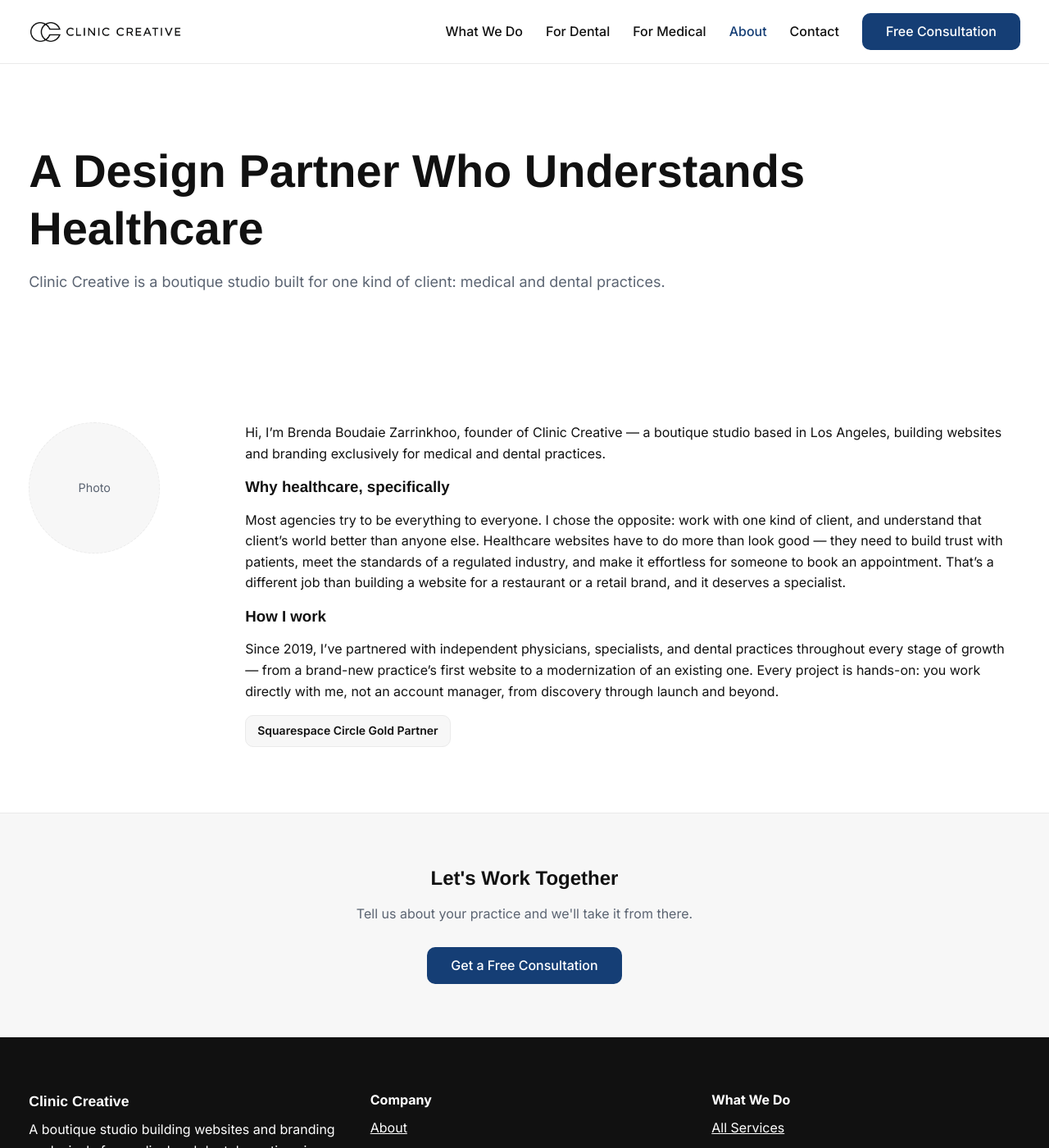
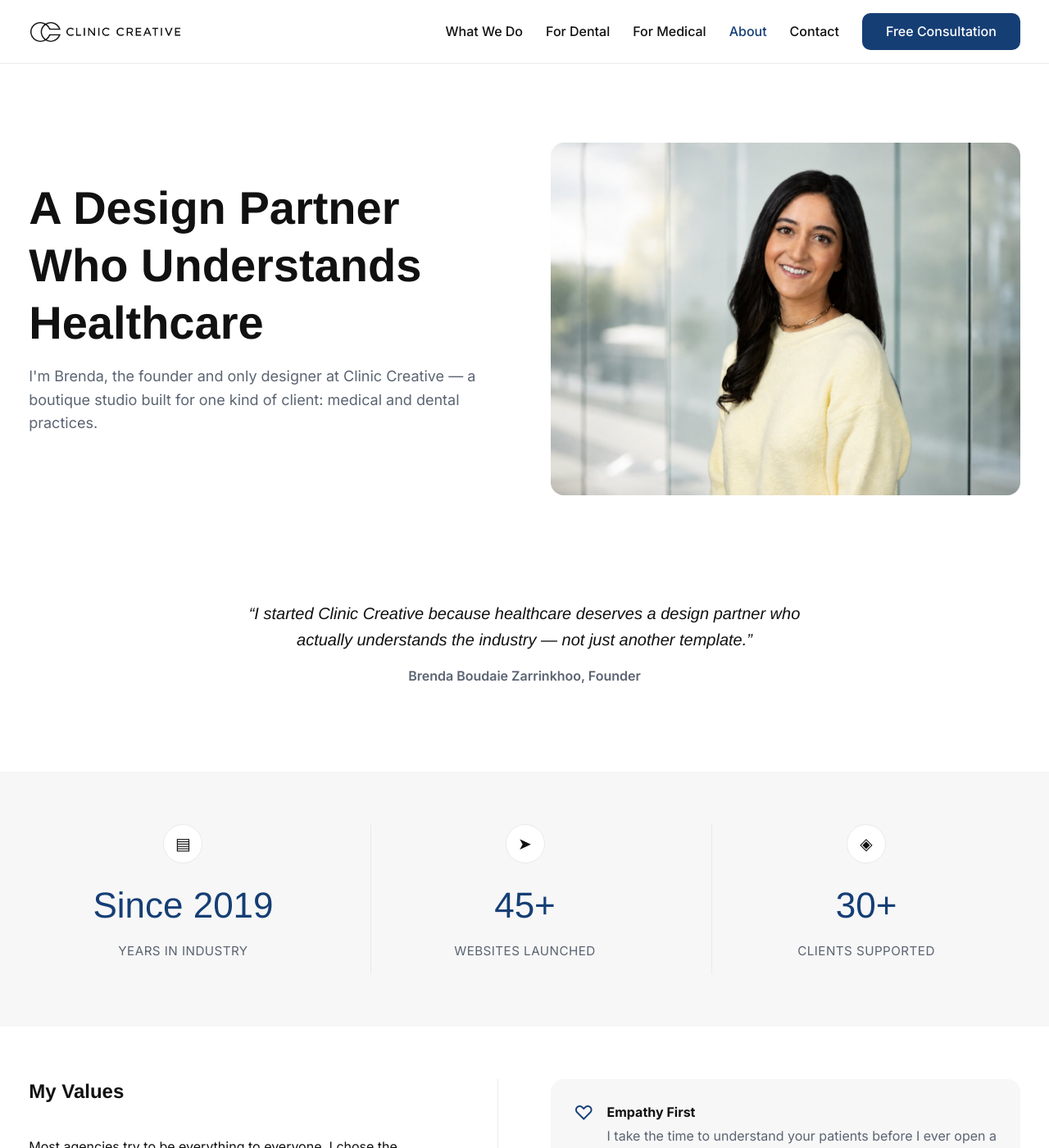
Before and after one commit to brendaboudaie/clinic-creative, a Jekyll site: the page built from about.md, in a window 1280 px wide and 1400 px high. Shown: the whole window at 82% size. Built offline with Jekyll 4.4.1, drawn with Linux system fonts in a browser that asks for light colours; some of the changed text lies outside the part shown.

Commit message:
Redesign About page: split hero, quote, stats, and values section
- Hero now matches the homepage's split layout (title/subtitle left,
  real headshot right instead of a placeholder box, 4:3 crop biased to
  the top so the face is never cut off)
- Added a centered mission-statement quote section
- Reused the homepage's "By the Numbers" stats strip
- Replaced the old single bio block with a two-column closing section:
  condensed bio + trust badge on the left (with a faded divider), three
  stacked "My Values" cards (icon + text, light gray background) on the
  right
- Added the value-card and values-grid components to the shared design
  system (_components.scss / _layout.scss)

Co-Authored-By: Claude Sonnet 5 <noreply@anthropic.com>

```diff
--- a/_layouts/about.html
+++ b/_layouts/about.html
@@ -3,32 +3,94 @@ layout: default
 ---
 {% comment %}
   _layouts/about.html
-  The About page (about.md). Front matter it reads:
+  The About page (about.md), in four sections:
 
-    title / description: SEO fields
-    headline / subheadline: hero copy
-    badge_text:              trust-signal badge text (e.g. Squarespace Circle
-                              Gold Partner) — rendered as a text badge since
-                              no badge image asset exists yet
-    cta:                    { title, text, primary_text, primary_url,
-                              secondary_text, secondary_url }
+    1. Split hero  - title/subtitle left, headshot right (same
+       hero--split pattern as the homepage)
+    2. A centered mission-statement quote
+    3. The same "By the Numbers" stats strip used on the homepage
+    4. A two-column close: the page's Markdown bio on the left (with a
+       faded vertical divider), three stacked value cards on the right
 
-  Bio copy itself is the page's Markdown body ({{ content }}).
+  Front matter it reads:
+    title / description:  SEO fields
+    hero:                 { title, subtitle, image, image_alt, image_note }
+                          - image is a real photo path (e.g.
+                          /assets/images/brenda-headshot.jpg); if unset,
+                          falls back to a placeholder box showing
+                          image_note
+    quote / quote_author:  centered quote section (quote_author optional)
+    stats:                array of { number, label, icon } - same shape as
+                          home.html's "By the Numbers"
+    values:               { title, cards: [{ icon, title, text }] } - cards
+                          render in the right-hand column; the left column
+                          is the page's Markdown body
+    badge_text:            trust-signal badge (e.g. Squarespace Circle Gold
+                          Partner), shown under the bio
+    cta:                  { title, text, primary_text, primary_url,
+                            secondary_text, secondary_url }
 {% endcomment %}
-{% include hero.html
-   title=page.headline
-   subtitle=page.subheadline
-   style="hero--audience" %}
 
+{% if page.hero %}
+<section class="hero hero--split">
+  <div class="container hero__grid">
+    <div class="hero__inner">
+      {% if page.hero.title %}<h1 class="hero__title">{{ page.hero.title }}</h1>{% endif %}
+      {% if page.hero.subtitle %}<p class="hero__subtitle">{{ page.hero.subtitle }}</p>{% endif %}
+    </div>
+    {% if page.hero.image %}
+    {%- assign hero_image_alt = page.hero.image_alt | default: "Headshot" -%}
+    <img class="hero-photo" src="{{ page.hero.image | relative_url }}" alt="{{ hero_image_alt }}">
+    {% else %}
+    <div class="placeholder-box placeholder-box--tall" aria-hidden="true">
+      {{ page.hero.image_note | default: "Headshot placeholder — add a real photo at assets/images/ when available" }}
+    </div>
+    {% endif %}
+  </div>
+</section>
+{% endif %}
+
+{% if page.quote %}
 <section class="section fade-in-up">
-  <div class="container about-grid">
-    <div class="placeholder-box placeholder-box--avatar" aria-hidden="true">Photo</div>
-    <div class="content-width">
+  <div class="container">
+    <blockquote class="testimonial">
+      <p>&ldquo;{{ page.quote }}&rdquo;</p>
+      {% if page.quote_author %}<cite>{{ page.quote_author }}</cite>{% endif %}
+    </blockquote>
+  </div>
+</section>
+{% endif %}
+
+{% if page.stats %}
+<section class="section section--alt fade-in-up">
+  <div class="container">
+    {% include stats.html stats=page.stats %}
+  </div>
+</section>
+{% endif %}
+
+{% if page.values %}
+<section class="section fade-in-up">
+  <div class="container values-grid">
+    <div class="values-intro">
+      {% if page.values.title %}<h2 class="section__title">{{ page.values.title }}</h2>{% endif %}
       {{ content }}
       {% if page.badge_text %}<p><span class="badge">{{ page.badge_text }}</span></p>{% endif %}
     </div>
+    <div class="values-list">
+      {% for item in page.values.cards %}
+      <div class="value-card">
+        <span class="value-card__icon" aria-hidden="true">{{ item.icon | escape }}</span>
+        <div>
+          <p class="value-card__title">{{ item.title }}</p>
+          <p class="value-card__text">{{ item.text }}</p>
+        </div>
+      </div>
+      {% endfor %}
+    </div>
   </div>
 </section>
+{% endif %}
 
 {% if page.cta %}
 {% include cta-block.html
--- a/_sass/_components.scss
+++ b/_sass/_components.scss
@@ -70,6 +70,16 @@
     grid-template-columns: minmax(0, 1fr) minmax(0, 1fr);
     gap: var(--space-xl);
   }
+}
+
+// A real photo used in place of the placeholder box in a split hero
+// (e.g. the About page headshot).
+.hero-photo {
+  width: 100%;
+  aspect-ratio: 4 / 3;
+  object-fit: cover;
+  object-position: center top;
+  border-radius: var(--radius-md);
 }
 
 // Placeholder boxes ------------------------------------------------------
@@ -220,6 +230,35 @@ a.card:focus-visible {
 }
 
 .checklist__text {
+  color: var(--color-text-muted);
+  margin-bottom: 0;
+}
+
+// Value cards (About page) ------------------------------------------------
+
+.value-card {
+  display: flex;
+  align-items: flex-start;
+  gap: var(--space-sm);
+  padding: var(--space-md);
+  border-radius: var(--radius-md);
+  background-color: var(--color-background-alt);
+}
+
+.value-card__icon {
+  flex-shrink: 0;
+  margin-top: 0.1em;
+  font-size: 1.5rem;
+  line-height: 1;
+  color: var(--color-primary);
+}
+
+.value-card__title {
+  font-weight: 700;
+  margin-bottom: 0.2em;
+}
+
+.value-card__text {
   color: var(--color-text-muted);
   margin-bottom: 0;
 }
--- a/_sass/_layout.scss
+++ b/_sass/_layout.scss
@@ -325,6 +325,31 @@ body.nav-open {
   }
 }
 
+// About page's closing section: bio text (left) + stacked value cards
+// (right), split by a faded vertical rule on desktop.
+.values-grid {
+  display: grid;
+  gap: var(--space-lg);
+
+  @media (min-width: $breakpoint-md) {
+    grid-template-columns: minmax(0, 1fr) minmax(0, 1fr);
+    gap: var(--space-xl);
+  }
+}
+
+.values-intro {
+  @media (min-width: $breakpoint-md) {
+    padding-right: var(--space-xl);
+    border-right: 1px solid var(--color-border);
+  }
+}
+
+.values-list {
+  display: flex;
+  flex-direction: column;
+  gap: var(--space-md);
+}
+
 // Card grid ------------------------------------------------------------
 
 .card-grid {
--- a/about.md
+++ b/about.md
@@ -1,9 +1,36 @@
 ---
 layout: about
 title: About
-description: "Meet Clinic Creative — a boutique studio in Los Angeles building websites and branding exclusively for medical and dental practices."
-headline: "A Design Partner Who Understands Healthcare"
-subheadline: "Clinic Creative is a boutique studio built for one kind of client: medical and dental practices."
+description: "Meet Brenda, the founder of Clinic Creative — a boutique studio in Los Angeles building websites and branding exclusively for medical and dental practices."
+hero:
+  title: "A Design Partner Who Understands Healthcare"
+  subtitle: "I'm Brenda, the founder and only designer at Clinic Creative — a boutique studio built for one kind of client: medical and dental practices."
+  image: /assets/images/brenda-headshot.jpg
+  image_alt: "Brenda Boudaie Zarrinkhoo, founder of Clinic Creative"
+quote: "I started Clinic Creative because healthcare deserves a design partner who actually understands the industry — not just another template."
+quote_author: "Brenda Boudaie Zarrinkhoo, Founder"
+stats:
+  - number: "Since 2019"
+    label: "Years in Industry"
+    icon: "▤"
+  - number: "45+"
+    label: "Websites Launched"
+    icon: "➤"
+  - number: "30+"
+    label: "Clients Supported"
+    icon: "◈"
+values:
+  title: "My Values"
+  cards:
+    - icon: "♡"
+      title: "Empathy First"
+      text: "I take the time to understand your patients before I ever open a design file."
+    - icon: "⌖"
+      title: "Honest Communication"
+      text: "No jargon, no upsells you don't need — just straight answers about what your practice actually needs."
+    - icon: "✎"
+      title: "Obsessed with the Details"
+      text: "From load times to line spacing, I sweat the small stuff so your site feels as polished as your practice."
 badge_text: "Squarespace Circle Gold Partner"
 cta:
   title: "Let's Work Together"
@@ -14,24 +41,13 @@ cta:
 
 <!-- DRAFT COPY — replace with Brenda's real bio before launch. -->
 
-Hi, I'm Brenda Boudaie Zarrinkhoo, founder of Clinic Creative — a boutique
-studio based in Los Angeles, building websites and branding exclusively
-for medical and dental practices.
-
-### Why healthcare, specifically
-
 Most agencies try to be everything to everyone. I chose the opposite:
 work with one kind of client, and understand that client's world better
-than anyone else. Healthcare websites have to do more than look
-good — they need to build trust with patients, meet the standards of a
-regulated industry, and make it effortless for someone to book an
-appointment. That's a different job than building a website for a
-restaurant or a retail brand, and it deserves a specialist.
-
-### How I work
+than anyone else.
 
 Since 2019, I've partnered with independent physicians, specialists, and
-dental practices throughout every stage of growth — from a brand-new
-practice's first website to a modernization of an existing one. Every
-project is hands-on: you work directly with me, not an account manager,
-from discovery through launch and beyond.
+dental practices at every stage of growth. Every project is hands-on —
+you work directly with me, not an account manager, from our first call
+through launch and beyond.
+
+These are the principles that guide how I show up for every client:
```
Also changed, not shown: assets/images/brenda-headshot.jpg (added).
